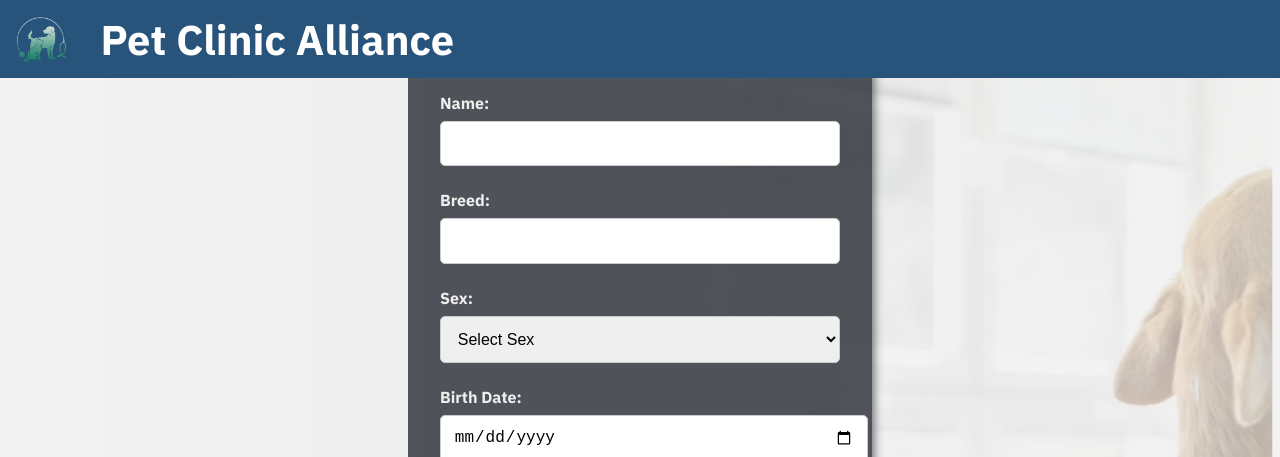
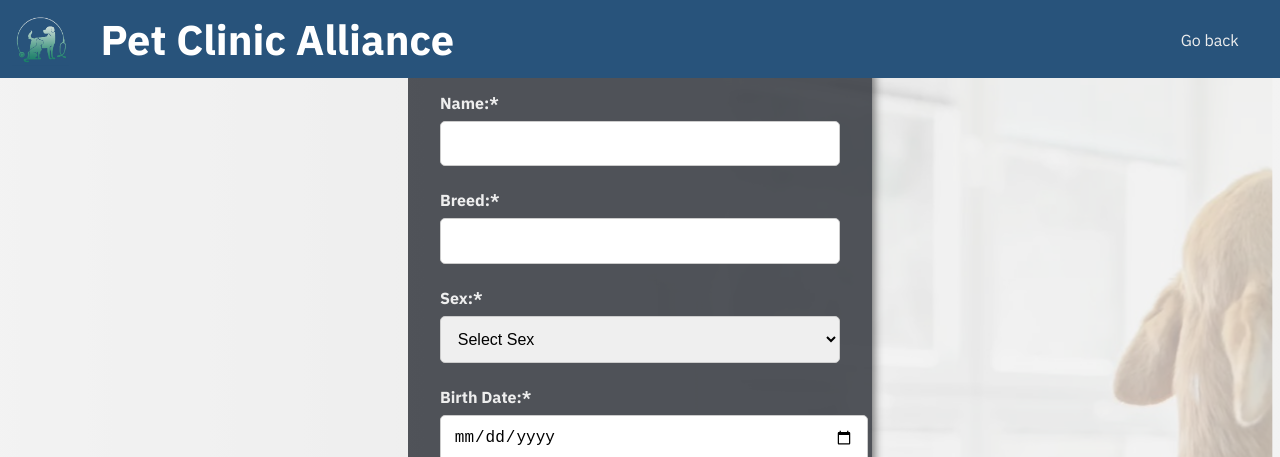
Before and after one commit to gfa-cc-after/StudyGroup_1_PET_Clinic_Frontend-main, a React (Vite) app: page /user/pet/add in a window 1280 px wide. Shown: the top 457 px of the page. Built offline with nearby package versions, Linux system fonts and the light colour scheme; no server answers.

Commit message:
change navbar content in add pet page

```diff
--- a/src/components/AddPetForm.jsx
+++ b/src/components/AddPetForm.jsx
@@ -58,15 +58,15 @@ const AddPetForm = () => {
                     <h1>Add Pet</h1>
                     <form onSubmit={handleSubmit}>
                         <div>
-                            <label htmlFor="petName">Name:</label>
+                            <label htmlFor="petName">Name:*</label>
                             <input type="text" id="petName" name="petName" value={formData.petName} onChange={handleChange} required />
                         </div>
                         <div>
-                            <label htmlFor="petBreed">Breed:</label>
+                            <label htmlFor="petBreed">Breed:*</label>
                             <input type="text" id="petBreed" name="petBreed" value={formData.petBreed} onChange={handleChange} required />
                         </div>
                         <div>
-                            <label htmlFor="petSex">Sex:</label>
+                            <label htmlFor="petSex">Sex:*</label>
                             <select id="petSex" name="petSex" value={formData.petSex} onChange={handleChange} required>
                                 <option value="">Select Sex</option>
                                 <option value="Male">Male</option>
@@ -74,8 +74,8 @@ const AddPetForm = () => {
                             </select>
                         </div>
                         <div>
-                            <label htmlFor="petBirthDate">Birth Date:</label>
-                            <input type="date" id="petBirthDate" name="petBirthDate" value={formData.petBirthDate} onChange={handleChange}/>
+                            <label htmlFor="petBirthDate">Birth Date:*</label>
+                            <input type="date" id="petBirthDate" name="petBirthDate" value={formData.petBirthDate} onChange={handleChange} required/>
                         </div>
                         <div>
                             <label htmlFor="lastCheckUp">Last Check-Up Date:</label>
--- a/src/components/NavBar.jsx
+++ b/src/components/NavBar.jsx
@@ -41,6 +41,11 @@ const NavBar = () => {
                             <Link className="colored-button" to="/logout" >Log Out</Link>
                         </>
                     )}
+                    {location.pathname === '/user/pet/add' && (
+                        <>
+                            <li className='nav'><Link to="/user/home">Go back</Link></li>
+                        </>
+                    )}
                 </ul>
             </nav>
         </header>
```
